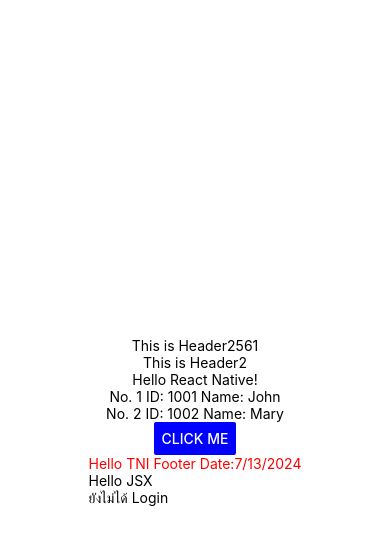
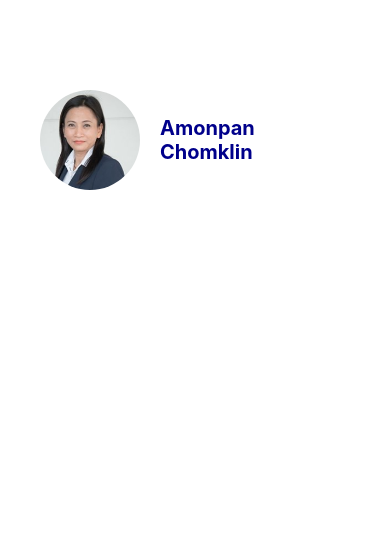
Before and after one commit to Schomklin/reactnativeTNI, a React Native app: screen / in a window 390 px wide. Shown: the top 544 px of the page. Built offline with nearby package versions, Linux system fonts and the light colour scheme.

Commit message:
Practice1

```diff
--- a/App.tsx
+++ b/App.tsx
@@ -1,52 +1,13 @@
-import { StatusBar } from "expo-status-bar";
-import React from "react";
-import { StyleSheet, Text, View, Button, Alert } from "react-native";
-import AppFooter from './components/AppFooter';
-import AppHeader from "./components/AppHeader";
+import { View, Text } from 'react-native'
+import React from 'react'
+import ProfileScreen from './components/ProfileScreen'
 
-export default function App():React.JSX.Element {
-
-  const onClickMe = ()=>{
-    Alert.alert("Hi", "hello React.js");
-  }
-
-  const users =[
-    {id:1001,name:'John'},
-    {id:1002,name:'Mary'}
-  ]
-
+const App = ():React.JSX.Element => {
   return (
-    <View style={styles.container}>
-      <AppHeader title="This is Header" year={2018}/>
-      <AppHeader title="This is Header2"/>
-      <Text>Hello React Native!</Text>
-      { users.map((data,index)=>{
-        return(
-          <Text key={data.id}>
-            No. {index+1} ID: {data.id} Name: {data.name}
-          </Text>
-        )
-      })}
-
-
-      <Button
-        title="Click Me"
-        onPress={onClickMe}
-        color="blue"
-      /*  onPress={() => {
-          Alert.alert("Hi", "React Native is Fun!!");
-        }} */
-      />
-      <AppFooter/>
+    <View>
+      <ProfileScreen/>
     </View>
-  );
+  )
 }
 
-const styles = StyleSheet.create({
-  container: {
-    flex: 1,
-    backgroundColor: "#fff",
-    alignItems: "center",
-    justifyContent: "center",
-  },
-});
+export default App
--- /dev/null
+++ b/components/ProfileScreen.tsx
@@ -0,0 +1,18 @@
+import { StyleSheet, Text, View, Image } from "react-native";
+import React from "react";
+import styles from "../styles/styles";
+
+const ProfileScreen = (): React.JSX.Element => {
+  const profileImage = require("../assets/profileImage.jpg");
+
+  return (
+    <View style={styles.container}>
+      <View style={styles.profileContainer}>
+        <Image source={profileImage} style={styles.profileImage}/>
+        <Text style={styles.profileName}>Amonpan Chomklin</Text>
+      </View>
+    </View>
+  );
+};
+
+export default ProfileScreen;
--- /dev/null
+++ b/styles/styles.ts
@@ -0,0 +1,30 @@
+import { StyleSheet } from 'react-native';
+
+export default StyleSheet.create({
+    container: {
+      alignItems: "center",
+      padding: 20,
+      borderColor: "#f5f5f5", //ตั้งค่าสีพื้นหลังเป็นสีเทาอ่อน
+    },
+    profileImage:{
+      borderRadius:50,
+      width:100,
+      height:100,
+      marginRight:20,
+    },
+    profileContainer:{
+      flexDirection:"row",
+      alignItems:"center",
+      width:"100%",
+      padding:20,
+      borderRadius:10,
+      backgroundColor:"white",
+      elevation:5,
+      marginTop:50,
+    },
+    profileName:{
+      fontSize:20,
+      fontWeight:"bold",
+      color:"#00008b"
+    }
+  });
```
Also changed, not shown: App1.tsx (added, +52 -0 lines), assets/newProfileImage.png (added), assets/profileImage.jpg (added).
